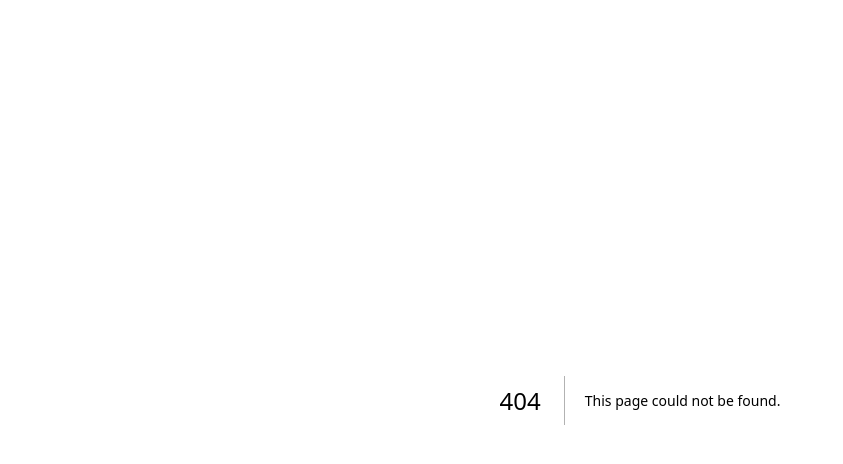
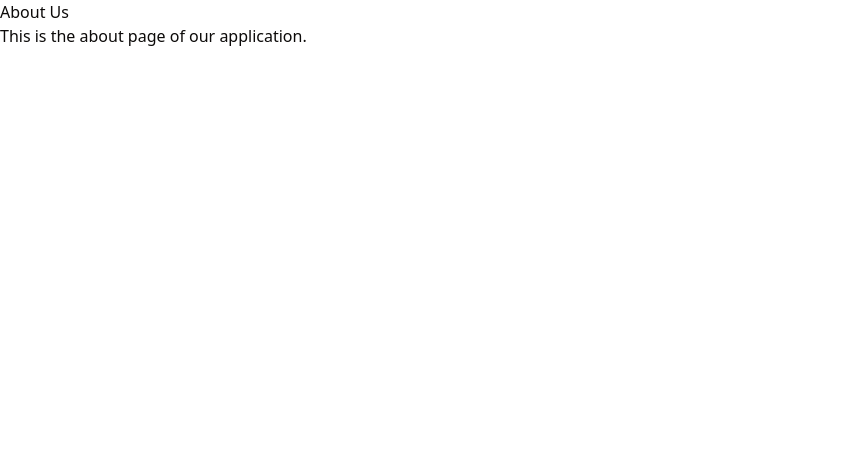
Before and after one commit to xerikperez/Authentication_Template, a Next.js app: page /about in a window 1280 px wide. Before the commit this address had no page. Shown: the top 464 px of the page, without its empty margins (0-843 px from the left). Built offline with nearby package versions, Linux system fonts and the light colour scheme.

Commit message:
about page

```diff
--- /dev/null
+++ b/app/(protected)/about/page.tsx
@@ -0,0 +1,9 @@
+export default function AboutPage() {
+  return (
+    <div>
+      <h1>About Us</h1>
+      <p>This is the about page of our application.</p>
+    </div>
+  );
+}
+// This is a simple About page component for a Next.js application.
```
